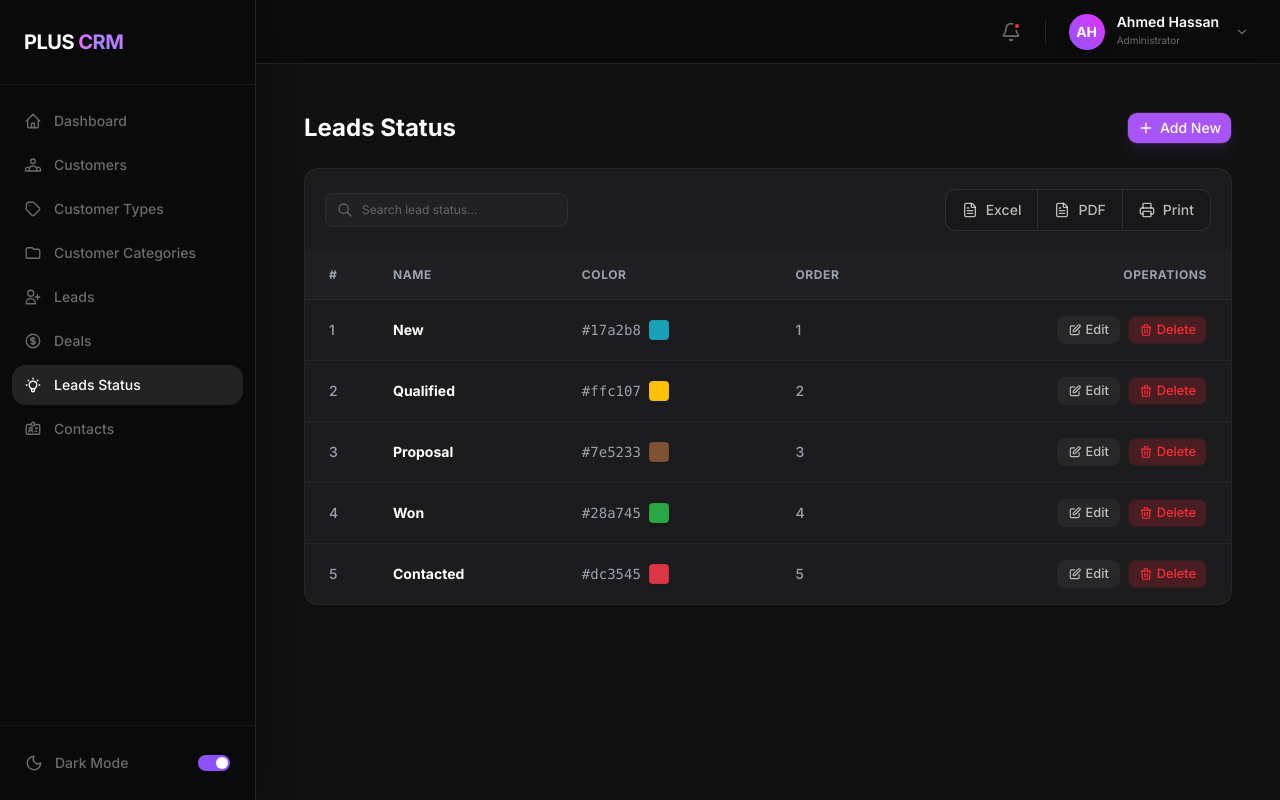
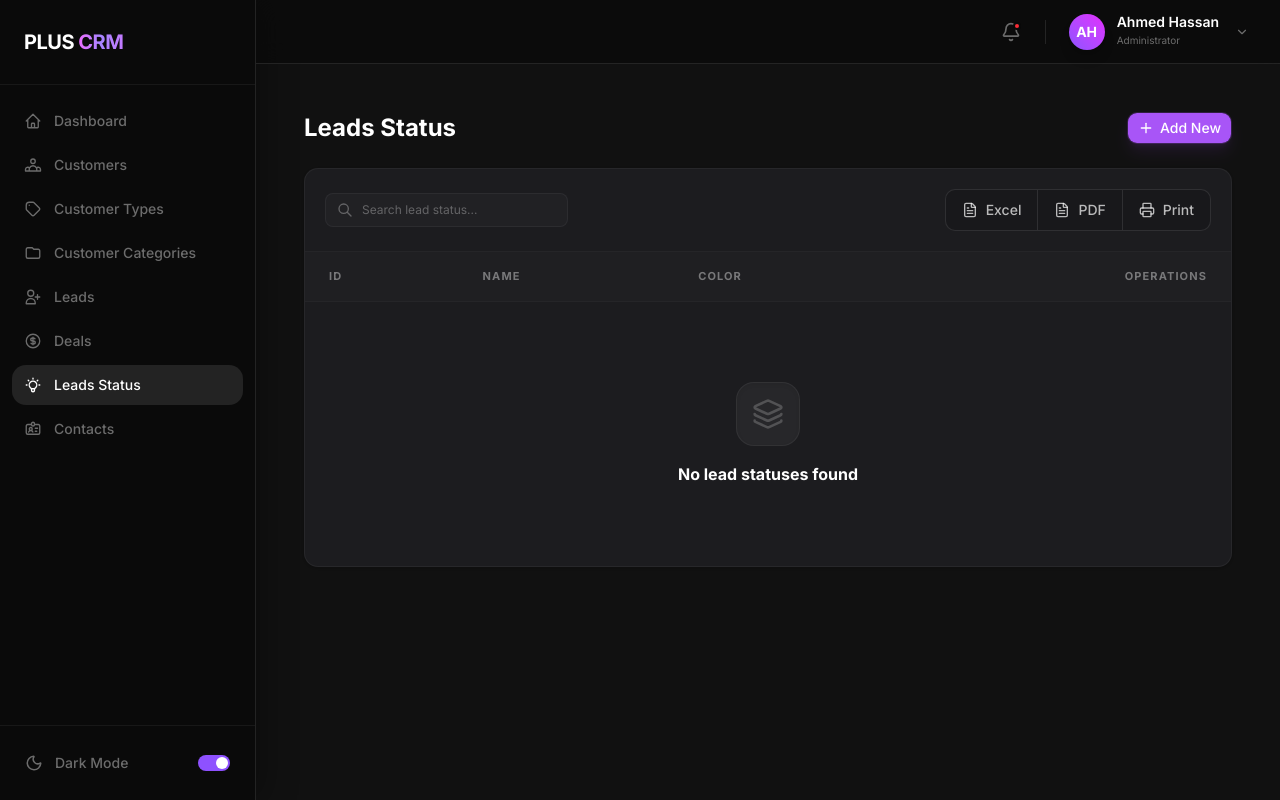
Before and after one commit to etsh0/Plus-crm, a Next.js app: page /leads-status in a window 1280 px wide. Built offline with nearby package versions, Linux system fonts and the light colour scheme.

Commit message:
finish lead status operations

```diff
--- a/src/app/(dashboard)/customer-categories/page.tsx
+++ b/src/app/(dashboard)/customer-categories/page.tsx
@@ -83,7 +83,7 @@ export default function CustomerCategoriesPage() {
   };
 
   return (
-    <div className="space-y-8 max-w-[1600px] mx-auto animate-in fade-in duration-500">
+    <div className="space-y-8 max-w-400 mx-auto animate-in fade-in duration-500">
       <div className="flex flex-col md:flex-row md:items-center justify-between gap-4">
         <div>
           <h1 className="text-3xl font-bold text-gray-900 dark:text-white tracking-tight">
--- a/src/app/(dashboard)/customer-types/page.tsx
+++ b/src/app/(dashboard)/customer-types/page.tsx
@@ -10,7 +10,6 @@ import {
 
 import { Button } from "@/components/ui/button";
 import { SearchInput } from "@/components/ui/search-input";
-import Link from "next/link";
 import { useState } from "react";
 
 import { useSelector, useDispatch } from "react-redux";
--- a/src/app/(dashboard)/leads-status/page.tsx
+++ b/src/app/(dashboard)/leads-status/page.tsx
@@ -5,30 +5,71 @@ import {
   Plus,
   FileText,
   Printer,
-  X
+  X,
+  Layers
 } from 'lucide-react';
 import { Button } from '@/components/ui/button';
 import Link from "next/link";
 import { SearchInput } from '@/components/ui/search-input';
+import { useDispatch, useSelector } from 'react-redux';
+import { addNewStatus, deleteStatus, leadStatus, updateStatus } from '@/redux/slice/lead-status/lead-status';
 
-
-interface LeadStatusItem {
-  id: number;
-  name: string;
-  color: string;
-  order: number;
-}
-
-const leadStatuses: LeadStatusItem[] = [
-  { id: 1, name: "New", color: "#17a2b8", order: 1 },
-  { id: 2, name: "Qualified", color: "#ffc107", order: 2 },
-  { id: 3, name: "Proposal", color: "#7e5233", order: 3 },
-  { id: 4, name: "Won", color: "#28a745", order: 4 },
-  { id: 5, name: "Contacted", color: "#dc3545", order: 5 },
-];
 
 export default function LeadsStatusPage() {
   const [isModalOpen, setIsModalOpen] = useState(false);
+  const [searchQuery, setSearchQury] = useState("")
+  const [name, setName] = useState("")
+  const [color, setColor] = useState("#a855f7")
+  const [editingStatus, setEditingStatus] = useState<leadStatus | null>(null);
+    const dispatch = useDispatch();
+
+  const status = useSelector(
+    (state: any) => state.leadStatus.status
+  );
+
+  const filterStatus = status.filter( (type: any) => type.name.toLowerCase().includes(searchQuery.toLowerCase()))
+
+
+  const handleSaveType = () => {
+    if (!name.trim()) return;
+
+    if (editingStatus) {
+      const updatedStatus: leadStatus = {
+        ...editingStatus,
+        name: name,
+        color: color,
+      };
+      dispatch(updateStatus(updatedStatus));
+    } else {
+      const newLeadStatus: leadStatus = {
+        id: `#${Math.floor(Math.random() * 1000).toString().padStart(2, "0")}`,
+        name: name,
+        color: color
+      };
+      dispatch(addNewStatus(newLeadStatus));
+    }
+
+    handleCloseModal();
+  };
+
+  const handleEdit = (type: leadStatus) => {
+    setEditingStatus(type);
+    setName(type.name);
+    setColor(type.color);
+    setIsModalOpen(true);
+  };
+
+  const handleCloseModal = () => {
+    setIsModalOpen(false);
+    setEditingStatus(null);
+    setName("");
+    setColor("");
+  };
+
+  const handleDelete = (id: string) => {
+    dispatch(deleteStatus(id));
+  };
+
 
   return (
     <div className="p-6 space-y-6">
@@ -38,7 +79,12 @@ export default function LeadsStatusPage() {
 
         <Button
           variant="primary"
-          onClick={() => setIsModalOpen(true)}
+          onClick={() => {
+            setEditingStatus(null);
+            setName("");
+            setColor("#a855f7");
+            setIsModalOpen(true);
+          }}
         >
           <Plus className="w-4 h-4" />
           <span>Add New </span>
@@ -52,6 +98,7 @@ export default function LeadsStatusPage() {
             <SearchInput
               placeholder="Search lead status..."
               className="w-full"
+              onChange={(e) => setSearchQury(e.target.value)}
             />
           </div>
 
@@ -75,33 +122,46 @@ export default function LeadsStatusPage() {
         <div className="overflow-x-auto">
           <table className="w-full text-left border-collapse">
             <thead>
-              <tr className="bg-gray-50/50 dark:bg-white/[0.02] text-gray-500 dark:text-gray-400 text-xs font-bold uppercase tracking-wider">
-                <th className="px-6 py-4 border-b border-gray-100 dark:border-white/5 w-16">#</th>
-                <th className="px-6 py-4 border-b border-gray-100 dark:border-white/5">Name</th>
-                <th className="px-6 py-4 border-b border-gray-100 dark:border-white/5">Color</th>
-                <th className="px-6 py-4 border-b border-gray-100 dark:border-white/5">Order</th>
-                <th className="px-6 py-4 border-b border-gray-100 dark:border-white/5 text-right">Operations</th>
+              <tr className="border-y border-gray-100 dark:border-white/4 bg-gray-50/50 dark:bg-white/1">
+                <th className="px-6 py-4 text-[11px] font-bold text-gray-400 dark:text-white/40 uppercase tracking-[0.1em]">ID</th>
+                <th className="px-6 py-4 text-[11px] font-bold text-gray-400 dark:text-white/40 uppercase tracking-[0.1em]">Name</th>
+                <th className="px-6 py-4 text-[11px] font-bold text-gray-400 dark:text-white/40 uppercase tracking-[0.1em]">Color</th>
+                <th className="px-6 py-4 text-[11px] font-bold text-gray-400 dark:text-white/40 uppercase tracking-[0.1em] text-right">Operations</th>
               </tr>
             </thead>
             <tbody className="divide-y divide-gray-100 dark:divide-white/5">
-              {leadStatuses.map((item) => (
-                <tr key={item.id} className="hover:bg-gray-50/50 dark:hover:bg-white/[0.01] transition-colors group">
-                  <td className="px-6 py-4 text-sm font-medium text-gray-500 dark:text-gray-400">{item.id}</td>
-                  <td className="px-6 py-4 text-sm font-bold text-gray-900 dark:text-white">{item.name}</td>
+              {filterStatus && filterStatus.length > 0 ? (
+                filterStatus.map((item: any) => (
+                  <tr
+                    key={item.id}
+                    className="hover:bg-gray-50/50 dark:hover:bg-white/1 transition-colors group"
+                  >
+                    <td className="px-6 py-4 text-sm font-medium text-gray-500 dark:text-gray-400">
+                      {item.id}
+                    </td>
+                    <td className="px-6 py-4 text-sm font-bold text-gray-900 dark:text-white">
+                      {item.name}
+                    </td>
                     <td className="px-6 py-4">
                       <div className="flex items-center gap-2">
-                      <span className="text-sm font-medium text-gray-500 dark:text-gray-400 font-mono">{item.color}</span>
+                        <span className="text-sm font-medium text-gray-500 dark:text-gray-400 font-mono">
+                          {item.color}
+                        </span>
                         <div
                           className="w-5 h-5 rounded shadow-sm border border-black/5"
                           style={{ backgroundColor: item.color }}
                         />
                       </div>
                     </td>
-                  <td className="px-6 py-4 text-sm font-medium text-gray-500 dark:text-gray-400">{item.order}</td>
                     <td className="px-6 py-4">
                       <div className="flex items-center justify-end gap-2">
-                        <Button asChild variant="secondary" size="sm">
-                          <Link href={''} >
+                        <Button
+                          asChild
+                          variant="secondary"
+                          size="sm"
+                          onClick={() => handleEdit(item)}
+                        >
+                          <Link href={""}>
                             <svg
                               width="12"
                               height="12"
@@ -122,6 +182,7 @@ export default function LeadsStatusPage() {
                         <Button
                           variant="destructive"
                           size="sm"
+                          onClick={() => handleDelete(item.id)}
                         >
                           <svg
                             width="12"
@@ -142,17 +203,26 @@ export default function LeadsStatusPage() {
                       </div>
                     </td>
                   </tr>
-              ))}
+                ))
+              ) : (
+                <tr>
+                  <td colSpan={4} className="px-6 py-20 text-center">
+                    <div className="flex flex-col items-center justify-center gap-4 animate-in fade-in slide-in-from-bottom-4 duration-500">
+                      <div className="w-16 h-16 rounded-2xl bg-gray-50 dark:bg-white/5 flex items-center justify-center border border-gray-100 dark:border-white/5 shadow-inner">
+                        <Layers className="w-8 h-8 text-gray-400 dark:text-white/20" />
+                      </div>
+                      <div className="space-y-1.5">
+                        <h3 className="text-base font-bold text-gray-900 dark:text-white">
+                          No lead statuses found
+                        </h3>
+                      </div>
+                    </div>
+                  </td>
+                </tr>
+              )}
             </tbody>
           </table>
         </div>
-
-        {/* Empty state fallback if no data */}
-        {leadStatuses.length === 0 && (
-          <div className="p-12 text-center text-gray-500 dark:text-gray-400">
-            No lead statuses found.
-          </div>
-        )}
       </div>
 
       {/* Modal */}
@@ -161,35 +231,31 @@ export default function LeadsStatusPage() {
           <div className="bg-white dark:bg-[#18181b] border border-gray-200 dark:border-white/10 rounded-2xl w-full max-w-md overflow-hidden shadow-xl animate-in zoom-in-95 duration-200">
             <div className="px-6 py-5 border-b border-gray-100 dark:border-white/4 flex items-center justify-between">
               <h2 className="text-lg font-bold text-gray-900 dark:text-white">Add Lead Status</h2>
-              <button onClick={() => setIsModalOpen(false)} className="text-gray-400 hover:text-gray-900 dark:text-white/40 dark:hover:text-white transition-colors">
+              <button onClick={() => handleCloseModal()} className="text-gray-400 hover:text-gray-900 dark:text-white/40 dark:hover:text-white transition-colors">
                 <X className="w-5 h-5" />
               </button>
             </div>
             <div className="p-6 flex flex-col gap-4">
               <div className="flex flex-col gap-1.5">
                 <label className="text-xs text-gray-500 dark:text-white/50 font-bold uppercase tracking-wider">Status Name</label>
-                <input type="text" placeholder="e.g. In Progress" className="bg-gray-50 dark:bg-[#27272a]/50 border border-gray-200 dark:border-white/5 rounded-lg px-4 py-2.5 text-sm text-gray-900 dark:text-white outline-none focus:border-violet-500/50 dark:focus:border-[#a855f7]/50 transition-all" />
+                <input value={name} onChange={(e) => setName(e.target.value)} type="text" placeholder="e.g. In Progress" className="bg-gray-50 dark:bg-[#27272a]/50 border border-gray-200 dark:border-white/5 rounded-lg px-4 py-2.5 text-sm text-gray-900 dark:text-white outline-none focus:border-violet-500/50 dark:focus:border-[#a855f7]/50 transition-all" />
               </div>
               <div className="grid grid-cols-1 gap-4">
                 <div className="flex flex-col gap-1.5">
                   <label className="text-xs text-gray-500 dark:text-white/50 font-bold uppercase tracking-wider">Color Code</label>
                   <div className="flex gap-2">
-                    <input type="text" placeholder="#HEX" className="flex-1 bg-gray-50 dark:bg-[#27272a]/50 border border-gray-200 dark:border-white/5 rounded-lg px-4 py-2.5 text-sm text-gray-900 dark:text-white outline-none focus:border-violet-500/50 dark:focus:border-[#a855f7]/50 transition-all" />
-                    <input type="color" className="w-10 h-10 rounded border-0 p-0 overflow-hidden cursor-pointer bg-transparent" defaultValue="#a855f7" />
+                    <input value={color} onChange={(e) => setColor(e.target.value)} type="text" placeholder="#HEX" className="flex-1 bg-gray-50 dark:bg-[#27272a]/50 border border-gray-200 dark:border-white/5 rounded-lg px-4 py-2.5 text-sm text-gray-900 dark:text-white outline-none focus:border-violet-500/50 dark:focus:border-[#a855f7]/50 transition-all" />
+                    <input value={color} onChange={(e) => setColor(e.target.value)} type="color" className="w-10 h-10 rounded border-0 p-0 overflow-hidden cursor-pointer bg-transparent" defaultValue="#a855f7" />
                   </div>
-                </div>
-                <div className="flex flex-col gap-1.5">
-                  <label className="text-xs text-gray-500 dark:text-white/50 font-bold uppercase tracking-wider">Sort Order</label>
-                  <input type="number" placeholder="1" className="bg-gray-50 dark:bg-[#27272a]/50 border border-gray-200 dark:border-white/5 rounded-lg px-4 py-2.5 text-sm text-gray-900 dark:text-white outline-none focus:border-violet-500/50 dark:focus:border-[#a855f7]/50 transition-all" />
                 </div>
               </div>
             </div>
             <div className="px-6 py-4 border-t border-gray-100 dark:border-white/4 flex items-center justify-end gap-3 bg-gray-50/50 dark:bg-[#18181b]/50">
-              <Button variant="secondary" onClick={() => setIsModalOpen(false)}>
+              <Button variant="secondary" onClick={() => handleCloseModal()}>
                 Cancel
               </Button>
-              <Button variant="primary" onClick={() => setIsModalOpen(false)}>
-                Save Status
+              <Button variant="primary" onClick={() => handleSaveType()}>
+                {editingStatus ? "Update Status" : "Save Status"}
               </Button>
             </div>
           </div>
--- /dev/null
+++ b/src/redux/slice/lead-status/lead-status.ts
@@ -0,0 +1,39 @@
+import { createSlice, PayloadAction } from "@reduxjs/toolkit"
+
+
+export interface leadStatus {
+    id:string,
+    name:string,
+    color:string
+}
+
+const savedData = localStorage.getItem("lead-status")
+
+export const initialLeadStatus: leadStatus[] = savedData ? JSON.parse(savedData) : [];
+
+const leadStatus = createSlice({
+    name: "lead-status",
+    initialState : {
+        status: initialLeadStatus
+    },
+    reducers: {
+        addNewStatus: (state, action: PayloadAction<leadStatus>) => {
+            state.status.push(action.payload)
+            localStorage.setItem("lead-status", JSON.stringify(state.status));
+        },
+        deleteStatus: (state, action: PayloadAction<string>) => {
+            state.status = state.status.filter( type => type.id !== action.payload)
+            localStorage.setItem("lead-status", JSON.stringify(state.status));
+        },
+        updateStatus: (state, action: PayloadAction<leadStatus>) => {
+            const index = state.status.findIndex(type => type.id === action.payload.id);
+            if (index !== -1) {
+                state.status[index] = action.payload;
+                localStorage.setItem("lead-status", JSON.stringify(state.status));
+            }
+        },
+    }
+})
+
+export const { addNewStatus, deleteStatus, updateStatus } = leadStatus.actions;
+export default leadStatus.reducer;
--- a/src/redux/store/store.ts
+++ b/src/redux/store/store.ts
@@ -1,10 +1,12 @@
 import { configureStore } from "@reduxjs/toolkit";
 import customerTypes from "../slice/customer-types/customer-types"
 import customerCategory from "../slice/customerCategory/customerCategory"
+import leadStatus from "../slice/lead-status/lead-status"
 
 export const myStore = configureStore({
     reducer:{
         customerTypes:customerTypes,
-        customerCategory:customerCategory
+        customerCategory:customerCategory,
+        leadStatus: leadStatus
     }
 });
```
Lines whose indentation alone changed are shown as unchanged.
